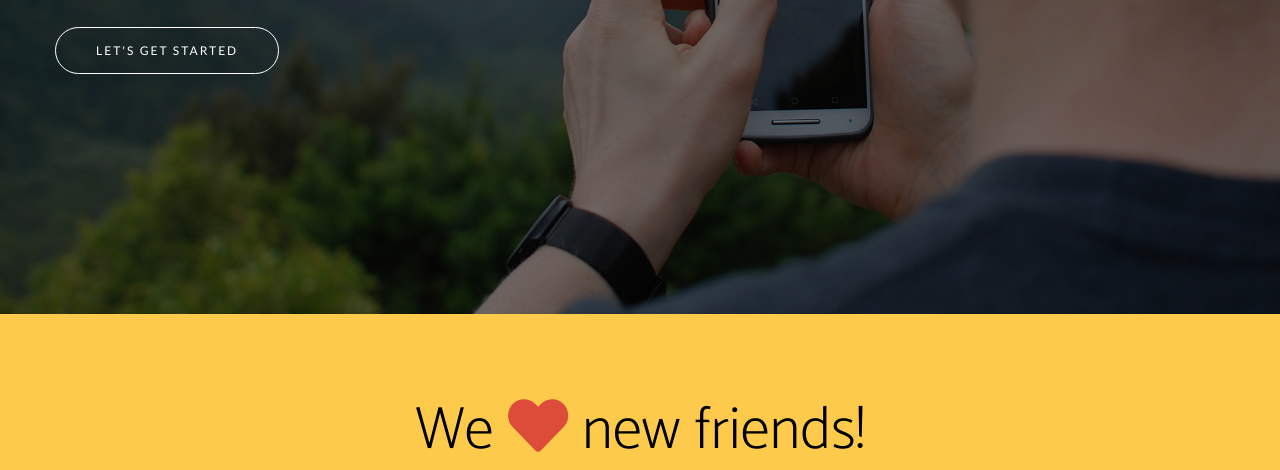
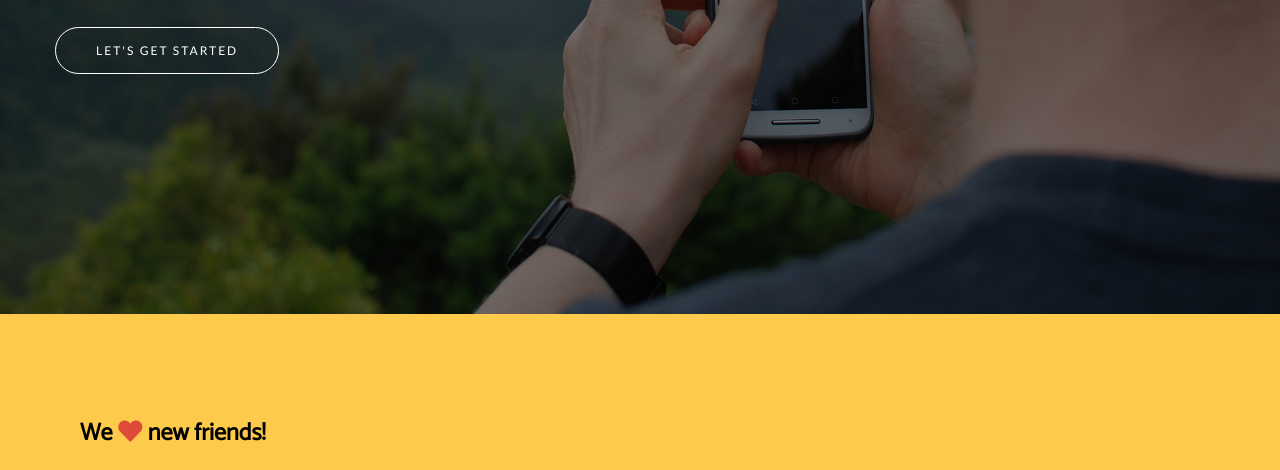
Before and after one commit to Esthajnal/MobilProject, a plain HTML site: page index.html in a window 1280 px wide. Shown: the part 2106-2576 px from the top of the page. Drawn offline with Linux system fonts and the light colour scheme; a script that the page names is missing; a web font is replaced by a local one.

Commit message:
validation fix: h1

```diff
--- a/css/est.css
+++ b/css/est.css
@@ -283,7 +283,7 @@ i.fas.fa-heart {
   padding: 80px;
 }
 
-.Social h1 {
+.Social h2 {
   font-size: 60px;
   font-weight: 200;
   text-align: center;
```
